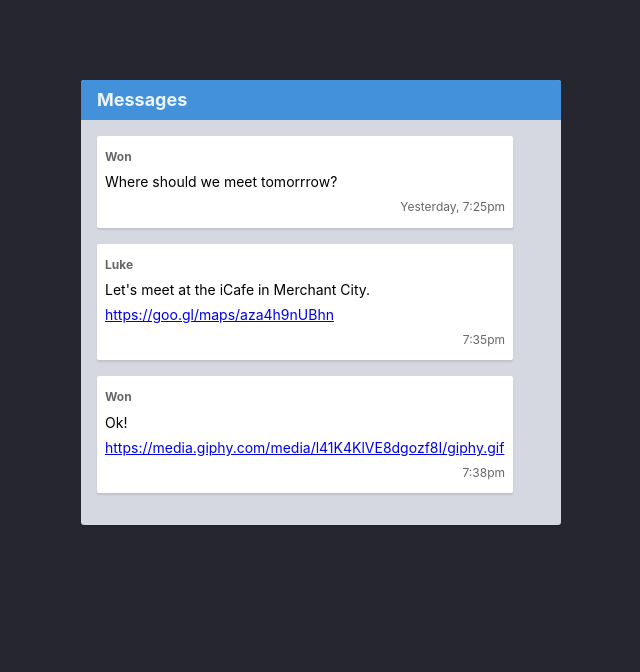
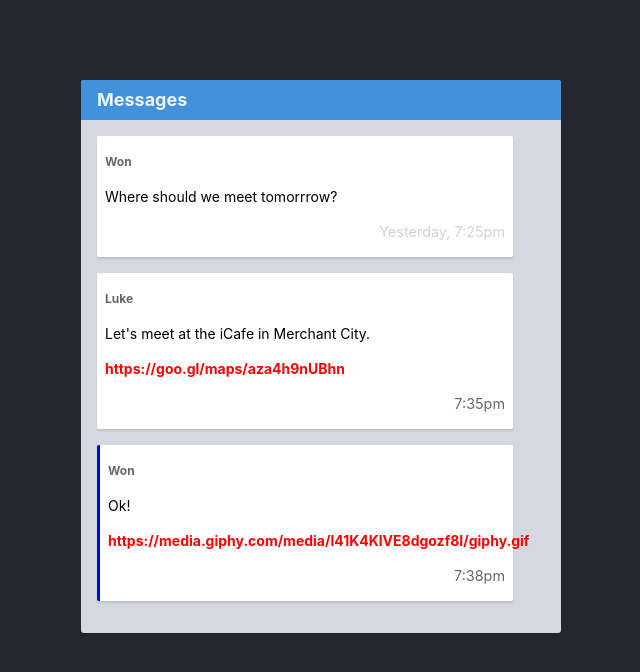
Before and after one commit to Dania-c/Codi, a website: page week-1/6-css-properties/index.html in a window 1280 px wide. Shown: the whole page, without its empty margins (319-959 px from the left). Drawn offline with Linux system fonts and the light colour scheme.

Commit message:
completed 6-css-properties

```diff
--- a/week-1/6-css-properties/styles.css
+++ b/week-1/6-css-properties/styles.css
@@ -1 +1,20 @@
 /* Add your CSS code below */
+a {
+  color: red;
+  text-decoration: none;
+  font-weight: bold;
+}
+.message__time {
+  font-size: 0.9rem;
+}
+.message {
+  line-height: 2.5em;
+}
+
+.message__time--old {
+  opacity: 0.3;
+}
+
+.message--unread {
+  border-left: 3px solid blue;
+}
```
